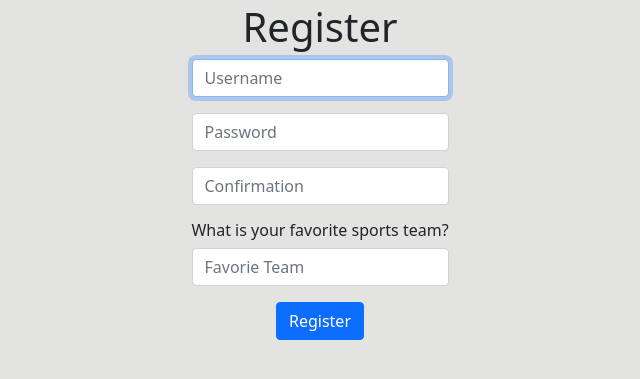
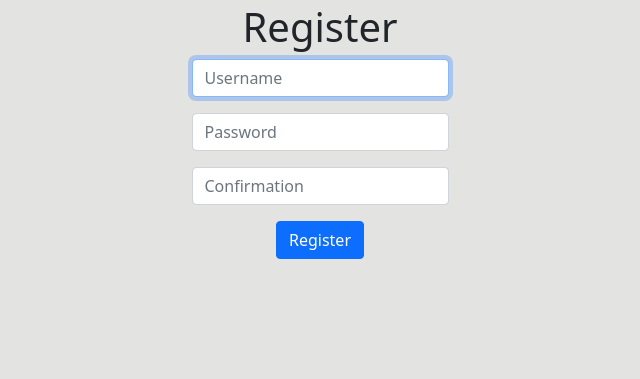
Before and after one commit to alvaro-chiri/Sportle-Project, a Flask app: page /register in a window 1280 px wide. Shown: the part 121-500 px from the top of the page, without its empty margins (320-960 px from the left). Run offline with Flask 3, Linux system fonts and the light colour scheme; some libraries are stand-ins or nearby versions.

Commit message:
cleaned up login and register html files

```diff
--- a/templates/login.html
+++ b/templates/login.html
@@ -5,6 +5,7 @@
 {% endblock %}
 
 {% block main %}
+<h1>Log In</h1>
     <form action="/login" method="post">
         <div class="mb-3">
             <input autocomplete="off" autofocus class="form-control mx-auto w-auto" id="username" name="username" placeholder="Username" type="text">
--- a/templates/register.html
+++ b/templates/register.html
@@ -16,10 +16,6 @@
         <div class="mb-3">
             <input class="form-control mx-auto w-auto" id="confirmation" name="confirmation" placeholder="Confirmation" type="password">
         </div>
-        <div class="mb-3">
-            <h6>What is your favorite sports team?</h6>
-            <input class="form-control mx-auto w-auto" id="favTeam" name="favTeam" placeholder="Favorie Team" type="password">
-        </div>
         <button class="btn btn-primary" type="submit">Register</button>
     </form>
 {% endblock %}
```
Also changed, not shown: 2 other files.
